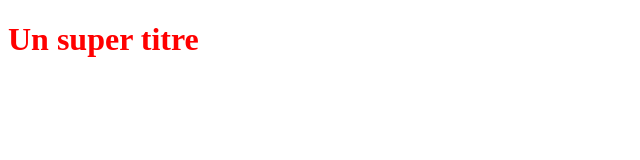
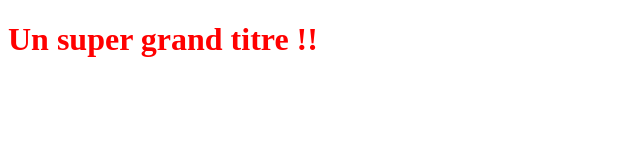
Before and after one commit to tokymoky/TestProject, a plain HTML site: page index.html in a window 1280 px wide. Shown: the whole page, without its empty margins (0-640 px from the left). Drawn offline with Linux system fonts and the light colour scheme.

Commit message:
modif texte

```diff
--- a/index.html
+++ b/index.html
@@ -5,6 +5,6 @@
    <link rel="stylesheet" type="text/css" href="styles.css">
 </head>
 <body>
-   <h1>Un super titre</h1>
+   <h1>Un super grand titre !!</h1>
 </body>
 </html>
```
